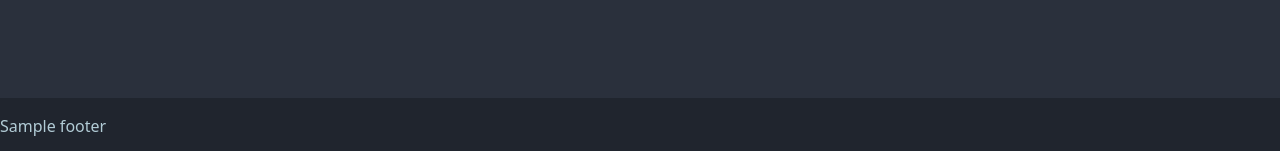
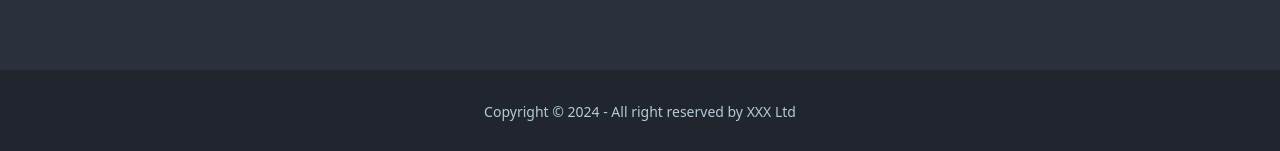
Before and after one commit to liyaodong/did-usercenter-blocklet, a React (Vite) app: page / in a window 1280 px wide. Shown: the part 646-797 px from the top of the page. Built offline with nearby package versions, Linux system fonts and the light colour scheme.

Commit message:
Update footer styling

```diff
--- a/src/components/application-layout.tsx
+++ b/src/components/application-layout.tsx
@@ -31,8 +31,12 @@
         </Container>
       </header>
       <main className="grow">{children}</main>
-      <footer className="bg-base-300">
-        <Container className="py-4">Sample footer</Container>
+      <footer className="footer footer-center p-4 bg-base-300 text-base-content">
+        <aside>
+          <Container className="py-4">
+            <p>Copyright © 2024 - All right reserved by XXX Ltd</p>
+          </Container>
+        </aside>
       </footer>
     </div>
   );
```
